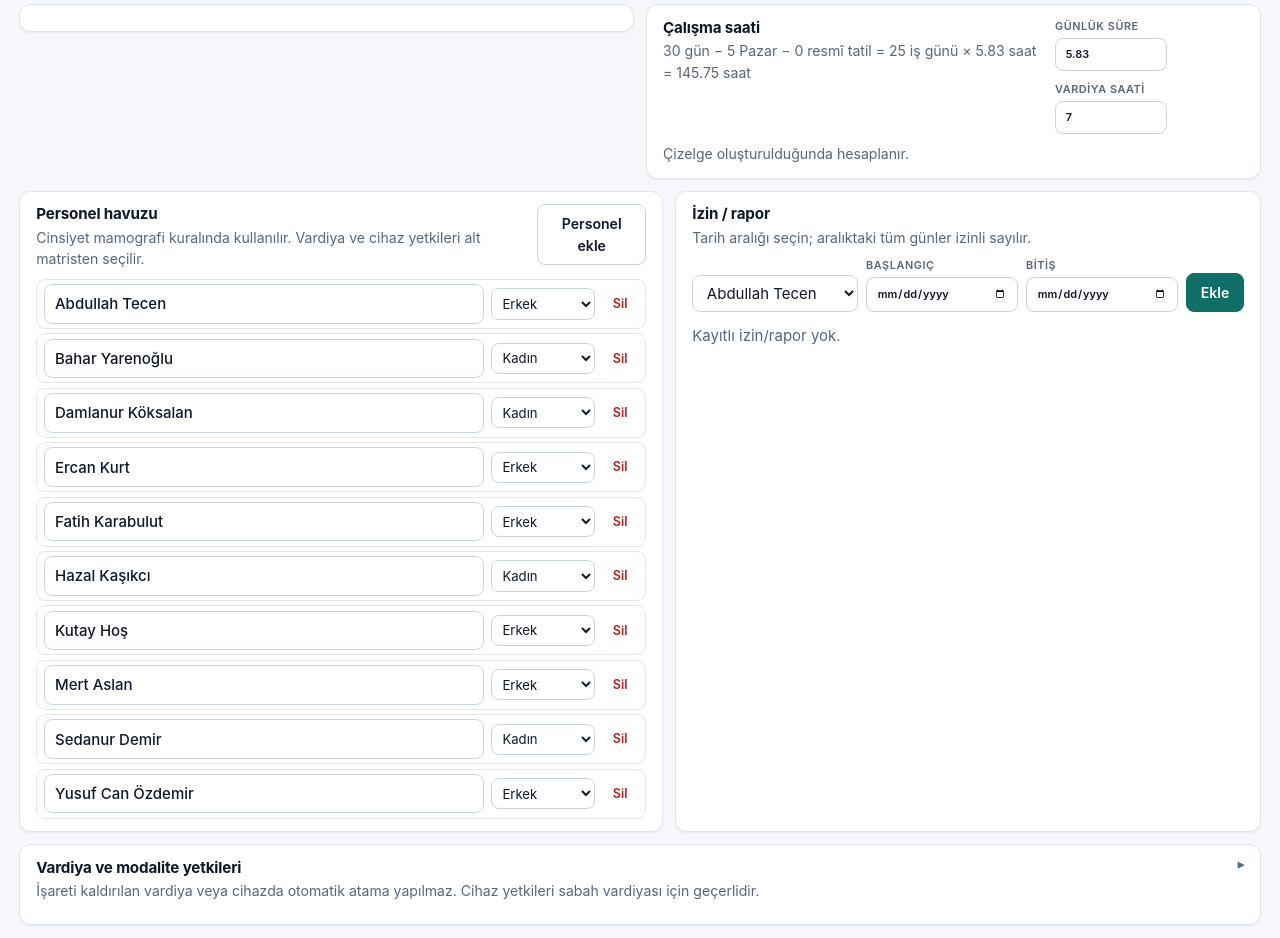
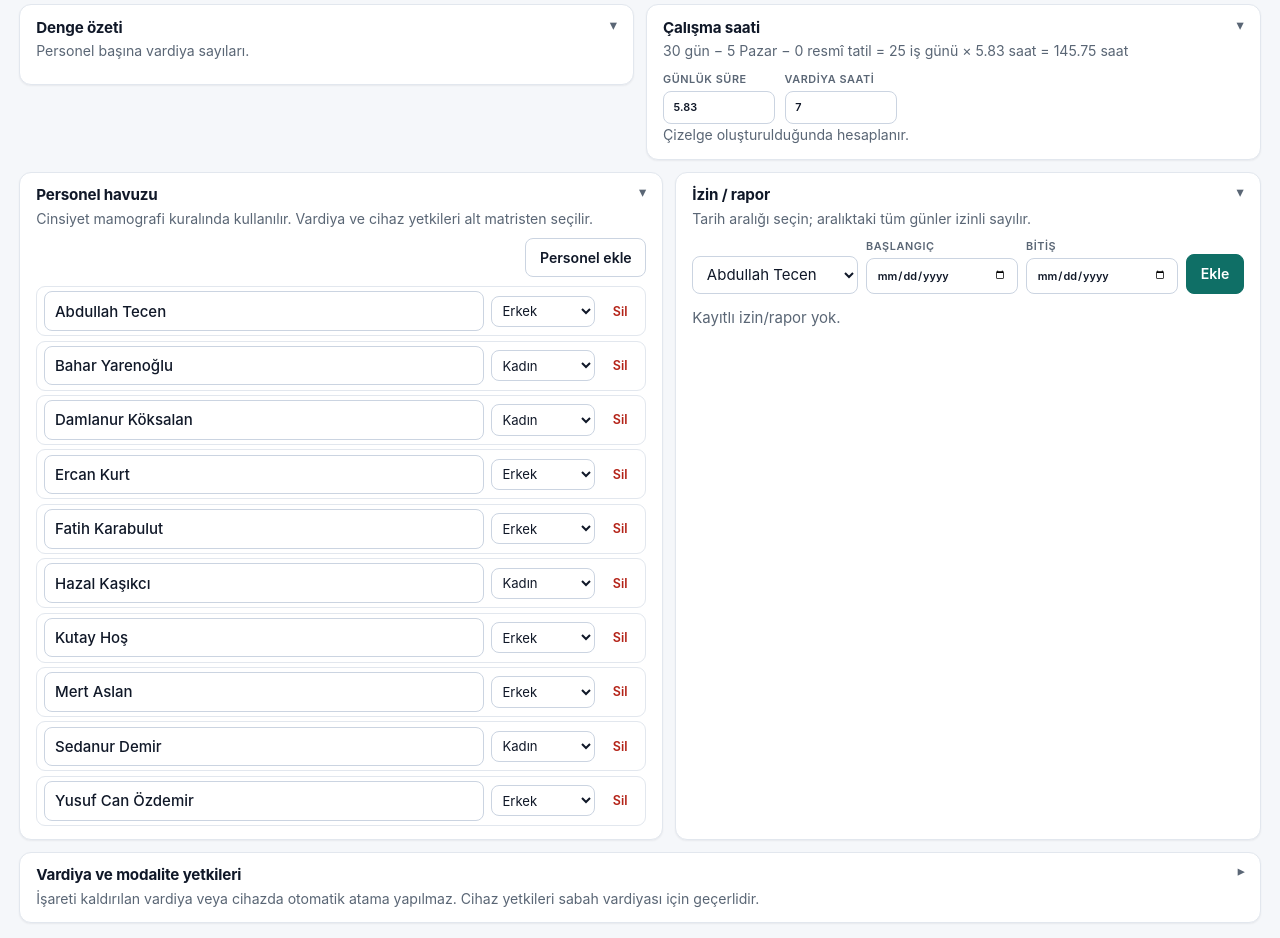
Before and after one commit to mryusufcan/nobet-listesi, a plain HTML site: page index.html in a window 1280 px wide. Shown: the part 585-1523 px from the top of the page. Drawn offline with Linux system fonts and the light colour scheme.

Commit message:
Denge ozeti, calisma saati, personel havuzu ve izin panelleri acilir-kapanir

```diff
--- a/index.html
+++ b/index.html
@@ -14,12 +14,12 @@
       <section id="risk" class="risk"></section>
       <section class="panel schedule-panel"><div class="panel-title"><div><h3>Çizelge</h3><p id="plan-caption">Liste oluşturulduğunda burada görünür.</p></div></div><label id="approval" class="approval" hidden><input id="approve-forced" type="checkbox" /> Zorunlu son çare atamalarını onaylıyorum.</label><div id="issues" class="issues"></div><p id="copy-status" class="copy-status" hidden></p><div id="copy-fallback" class="copy-fallback" hidden><p>Tarayıcı panoya erişemedi. Aşağıdaki alanı seçip <strong>Ctrl+C</strong> yapın, sonra E-Tablo'da <strong>A1</strong> hücresine <strong>Ctrl+V</strong>.</p><textarea id="copy-text" rows="6" readonly aria-label="Kopyalanacak çizelge"></textarea><div class="copy-actions"><button id="copy-retry" class="secondary">Panoya kopyalamayı dene</button></div></div><div id="schedule" class="schedule"></div><div class="top-actions schedule-actions"><button id="print-plan" class="secondary">Yazdır / PDF</button><button id="copy-sheet">E-Tablo'ya aktar</button><a id="copy-open" class="file-label" href="https://docs.google.com/spreadsheets/d/10-i9GBdUwCZ2XWA1IylaA5V5EgxPQG3BzGmemyJT-5I/edit" target="_blank" rel="noopener">E-Tablo'yu aç</a><button id="download-csv" class="secondary">CSV indir</button><button id="save-plan" class="secondary">Tarayıcıya kaydet</button></div></section>
       <div class="stats-grid">
-      <section class="panel balance-panel"><div id="balance" class="balance"></div></section>
-      <section class="panel"><div class="panel-title"><div><h3>Çalışma saati</h3><p id="hours-caption">Çizelge oluşturulduğunda hesaplanır.</p></div><div class="hours-inputs"><label class="field">Günlük süre<input id="daily-hours" type="number" step="0.01" min="1" max="12" /></label><label class="field">Vardiya saati<input id="shift-hours" type="number" step="0.5" min="1" max="12" /></label></div></div><div id="hours"></div></section>
+      <details class="panel balance-panel" open><summary class="panel-title"><div><h3>Denge özeti</h3><p>Personel başına vardiya sayıları.</p></div></summary><div id="balance" class="balance"></div></details>
+      <details class="panel hours-panel" open><summary class="panel-title"><div><h3>Çalışma saati</h3><p id="hours-caption">Çizelge oluşturulduğunda hesaplanır.</p></div></summary><div class="hours-inputs"><label class="field">Günlük süre<input id="daily-hours" type="number" step="0.01" min="1" max="12" /></label><label class="field">Vardiya saati<input id="shift-hours" type="number" step="0.5" min="1" max="12" /></label></div><div id="hours"></div></details>
       </div>
       <section class="layout">
-        <article class="panel"><div class="panel-title"><div><h3>Personel havuzu</h3><p>Cinsiyet mamografi kuralında kullanılır. Vardiya ve cihaz yetkileri alt matristen seçilir.</p></div><button id="add-staff" class="secondary">Personel ekle</button></div><div id="staff-list" class="staff-list"></div></article>
-        <article class="panel"><div class="panel-title"><div><h3>İzin / rapor</h3><p>Tarih aralığı seçin; aralıktaki tüm günler izinli sayılır.</p></div></div><form id="leave-form" class="leave-form"><select id="leave-staff" aria-label="Personel"></select><label class="field">Başlangıç<input id="leave-start" type="date" required /></label><label class="field">Bitiş<input id="leave-end" type="date" required /></label><button type="submit">Ekle</button></form><div id="leave-list" class="leave-list"></div></article>
+        <details class="panel" open><summary class="panel-title"><div><h3>Personel havuzu</h3><p>Cinsiyet mamografi kuralında kullanılır. Vardiya ve cihaz yetkileri alt matristen seçilir.</p></div></summary><div class="panel-actions"><button id="add-staff" class="secondary">Personel ekle</button></div><div id="staff-list" class="staff-list"></div></details>
+        <details class="panel" open><summary class="panel-title"><div><h3>İzin / rapor</h3><p>Tarih aralığı seçin; aralıktaki tüm günler izinli sayılır.</p></div></summary><form id="leave-form" class="leave-form"><select id="leave-staff" aria-label="Personel"></select><label class="field">Başlangıç<input id="leave-start" type="date" required /></label><label class="field">Bitiş<input id="leave-end" type="date" required /></label><button type="submit">Ekle</button></form><div id="leave-list" class="leave-list"></div></details>
       </section>
       <details class="panel skills-panel"><summary class="panel-title"><div><h3>Vardiya ve modalite yetkileri</h3><p>İşareti kaldırılan vardiya veya cihazda otomatik atama yapılmaz. Cihaz yetkileri sabah vardiyası için geçerlidir.</p></div></summary><div id="skills" class="skills"></div></details>
     </main>
--- a/styles.css
+++ b/styles.css
@@ -503,13 +503,14 @@ button.secondary:hover, .file-label:hover { background: var(--surface-2); border
 .field { display: grid; gap: .2rem; font-size: .68rem; font-weight: 600; letter-spacing: .05em; text-transform: uppercase; color: var(--muted); }
 .field input { width: 7rem; }
 
-/* ---------- Yetkinlik matrisi ---------- */
-.skills-panel > summary { cursor: pointer; list-style: none; }
-.skills-panel > summary::-webkit-details-marker { display: none; }
-.skills-panel > summary::after { content: "▾"; margin-left: auto; color: var(--muted); font-size: .9rem; line-height: 1; transform: rotate(-90deg); transition: transform .15s; }
-.skills-panel[open] > summary::after { transform: none; }
-.skills-panel[open] > summary { margin-bottom: .55rem; }
-.skills-panel > summary:focus-visible { outline: 2px solid var(--accent); outline-offset: 3px; border-radius: 6px; }
+/* ---------- Açılır paneller ---------- */
+details.panel > summary { cursor: pointer; list-style: none; margin-bottom: 0; }
+details.panel > summary::-webkit-details-marker { display: none; }
+details.panel > summary::after { content: "▾"; margin-left: auto; color: var(--muted); font-size: .9rem; line-height: 1; transform: rotate(-90deg); transition: transform .15s; }
+details.panel[open] > summary::after { transform: none; }
+details.panel[open] > summary { margin-bottom: .55rem; }
+details.panel > summary:focus-visible { outline: 2px solid var(--accent); outline-offset: 3px; border-radius: 6px; }
+.panel-actions { display: flex; justify-content: flex-end; margin-bottom: .55rem; }
 
 .skills { overflow-x: auto; }
 
@@ -614,6 +615,7 @@ button.secondary:hover, .file-label:hover { background: var(--surface-2); border
   .stats-grid { display: block; }
   .balance, .hours { margin-top: .4rem; }
   .balance table, #hours table { width: auto; }
+  details.panel > summary::after { content: none; }
   main { padding: 0; max-width: none; display: block; }
   .panel { background: #fff; border: 0; box-shadow: none; padding: 0; }
   .schedule { overflow: visible; border: 0; border-radius: 0; }
```
Also changed, not shown: app.js.
